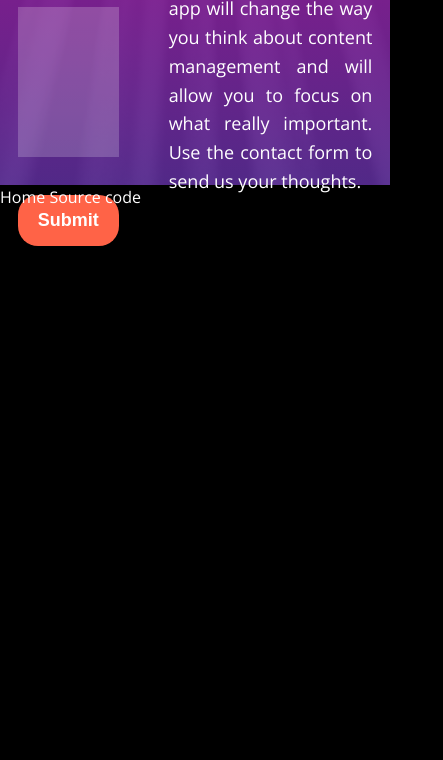
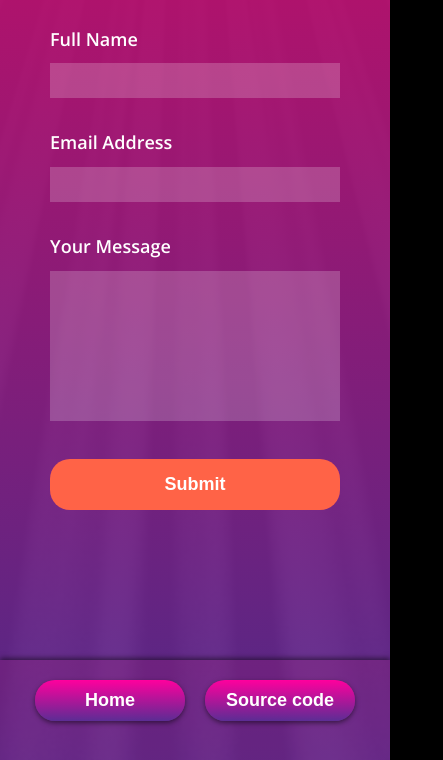
Before and after one commit to Mursalin7842/BSS-Internship-Tasks, a plain HTML site: page phase-1-html-css/practice/module9/index.html in a window 390 px wide. Shown: the part 659-1419 px from the top of the page, 443 px wide, since content can reach past the window. Before the commit the page ends 1206 px from the top, so only its background shows below. Drawn offline with nearby package versions, Linux system fonts and the light colour scheme.

Commit message:
module9 assignment completed

```diff
--- a/phase-1-html-css/practice/module9/index.html
+++ b/phase-1-html-css/practice/module9/index.html
@@ -64,13 +64,14 @@
                 </p>
             </div>
         </main>
+        <footer>
+            <div class="back-home-screen">
+                <li><button class="footer-btn"> <a href="../index.html">Home</a></button></li>
+                <li><button class="footer-btn"><a
+                            href="https://github.com/Mursalin7842/BSS-Internship-Tasks/blob/102cda52648e9bb3bfb8192509acf4f679984ad2/phase-1-html-css/practice/module9">Source
+                            code</a></button></li>
+            </div>
+        </footer>
     </div>
-
-    <footer>
-        <div class="back-home-screen">
-            <a href="../index.html">Home</a>
-            <a href="https://github.com/Mursalin7842/BSS-Internship-Tasks/blob/102cda52648e9bb3bfb8192509acf4f679984ad2/phase-1-html-css/practice/module9">Source code</a>
-        </div>
-    </footer>
 </body>
 </html>
--- a/phase-1-html-css/practice/module9/style.css
+++ b/phase-1-html-css/practice/module9/style.css
@@ -19,14 +19,13 @@ a{
 /* main section */
 
 .wrapper{
-    height: 100vh;
+    min-height: 100vh;
     background: linear-gradient(
         to bottom,
-        rgb(255, 0, 157),
+        rgb(255, 0, 85),
         rgba(90, 45, 150, 0.9)
     ),
-    url("./images/background.jpg") no-repeat center center ;
-    background-size: cover;
+    url("./images/background.jpg") no-repeat center/cover ;
 }
 
 .header{
@@ -34,10 +33,9 @@ a{
     justify-content: space-between;
     align-items: center;
     padding: 30px 20px;
-    margin-bottom: 10px;
 }
 
-.logo{
+.header .logo{
     width: 100px;
 }
 
@@ -67,7 +65,7 @@ a{
     justify-content: center;
     align-items: flex-start;
 
-    margin: 200px auto;
+    margin: 100px auto;
     padding: 0px 40px;
     gap: 50px;
     max-width: 1100px;
@@ -120,6 +118,7 @@ a{
     font-size: 18px;
     font-weight: 600;
     cursor: pointer;
+    margin-bottom: 20px;
 }
 
 .btn:hover{
@@ -128,7 +127,7 @@ a{
 }
 
 .text-container h1{
-    font-size: 40px;
+    font-size: 50px;
     margin: 50px 0 20px;
     line-height: 1.2;
 
@@ -139,3 +138,92 @@ a{
     margin-bottom: 20px;
     text-align: justify;
 }
+
+/* media query section */
+
+@media screen and (max-width: 768px){
+    .header,
+    .header .header-right{
+        flex-direction: column;
+        gap: 10px;
+    }
+
+    .header{
+        padding: 30px 10px 10px;
+    }
+
+    .main-content{
+        flex-direction: column-reverse;
+        margin: auto;
+        justify-content: start;
+        align-items: center;
+        padding: 10px 50px 100px;
+    }
+
+    .main-content form,
+    .main-content .text-container{
+        width: 100%;
+    }
+
+    .main-content .text-container h1{
+        line-height: 1.4;
+        text-align: center;
+        font-size: 40px;
+    }
+}
+
+@media screen and (max-height: 500px){
+    .main-content{
+        margin: 0 auto;
+        padding: 10px 50px 100px;
+    }
+
+    .main-content .text-container h1{
+        font-size: 30px;
+    }
+}
+
+/* footer section */
+
+footer{
+    height: 100px;
+    background-color: rgba(255, 0, 85, 0.1);
+    box-shadow: 0px -2px 5px rgba(0, 0, 0, 0.5);
+}
+
+.back-home-screen{
+    display: flex;
+    justify-content: center;
+    align-items: center;
+    gap: 20px;
+    padding: 20px 0;
+}
+
+.back-home-screen li{
+    list-style: none;
+}
+
+.back-home-screen .footer-btn{
+    width: 150px;
+    padding: 10px 20px;
+    border: none;
+    border-radius: 20px;
+    background: linear-gradient(
+        to bottom,
+        rgb(255, 0, 157),
+        rgba(90, 45, 150, 0.9)
+    );
+    color: white;
+    font-size: 18px;
+    font-weight: 600;
+    cursor: pointer;
+    box-shadow: 0px 2px 5px rgba(0, 0, 0, 0.5);
+}
+
+.back-home-screen .footer-btn:hover{
+    background: linear-gradient(
+        to bottom,
+        rgb(255, 0, 85),
+        rgba(90, 45, 150, 0.9)
+    );
+}
```
